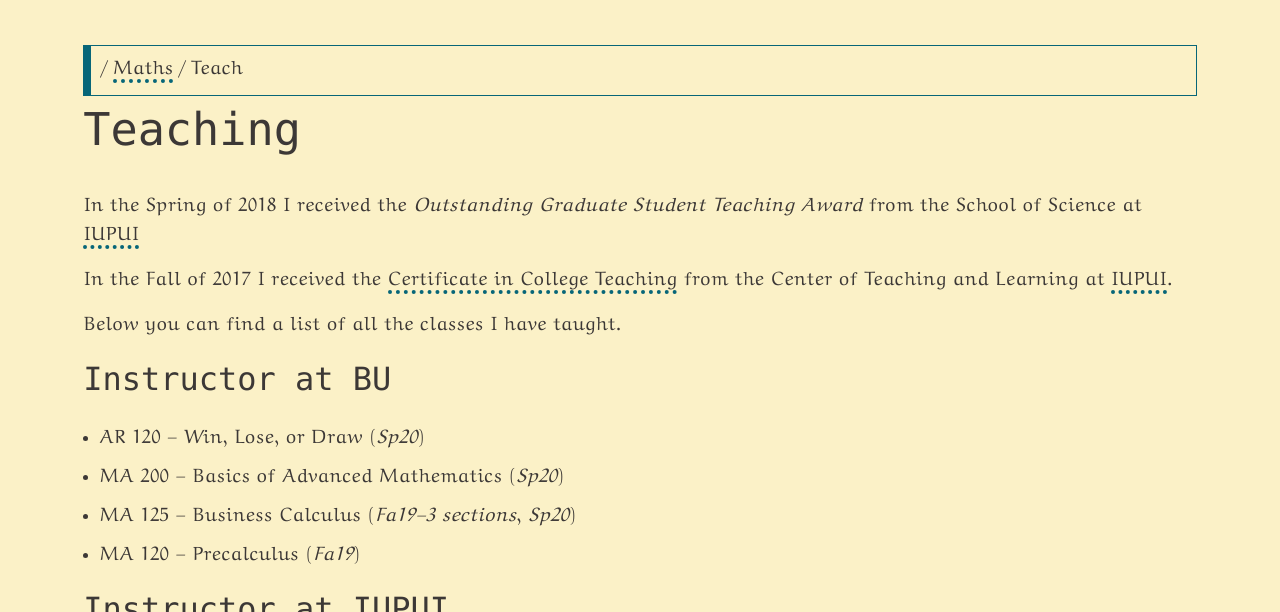
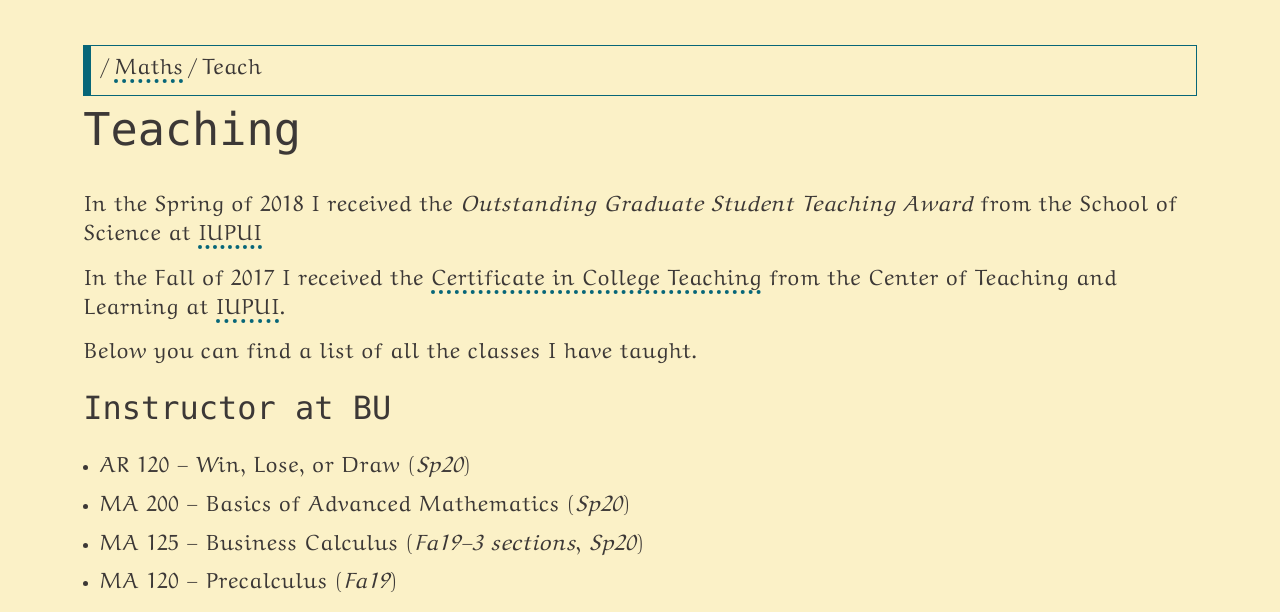
Before and after one commit to SilvestriStefano/SilvestriStefano.github.io, an Eleventy site: page src/maths/teaching/teaching.md in a window 1280 px wide. Shown: the part 179-791 px from the top of the page. Built offline with nearby package versions, Linux system fonts and the light colour scheme; Eleventy itself is replaced by a stand-in of ours; files that its build step writes are made by us from their sources; what markdown-it-mathjax3 would draw is missing.

Commit message:
add size-adjust to font

```diff
--- a/src/assets/css/style.css
+++ b/src/assets/css/style.css
@@ -13,6 +13,10 @@
   src: local('Neo Euler Euler'), local('Neo-Euler'),
     url("/assets/fonts/neoeuler.woff2") format('woff2'),
     url("/assets/fonts/neoeuler.woff") format('woff');
+  size-adjust: 114.14473684210%; /* avgCharacterWidth of web font / avgCharacterWidth of fallback font */
+  ascent-override: 64.93605907781%; /* web font ascent / (web font UPM * size-adjust) */
+  descent-override: 21.30313400576%; /* web font descent / (web font UPM * size-adjust) */
+  line-gap-override: 0%; /* web font line-gap / (web font UPM * size-adjust) */
 }
 :root {
   /*Gruvbox Dark*/
```
